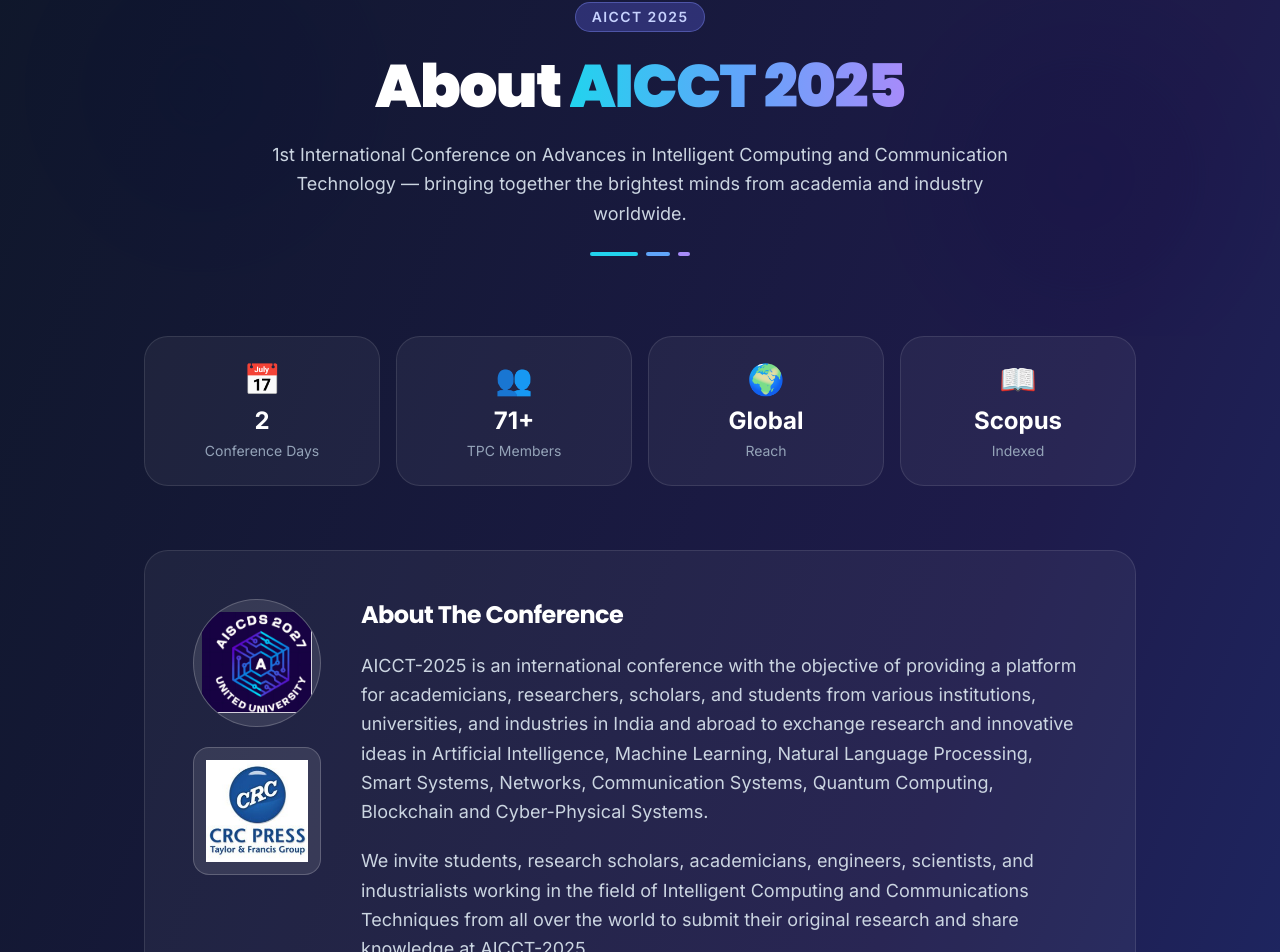
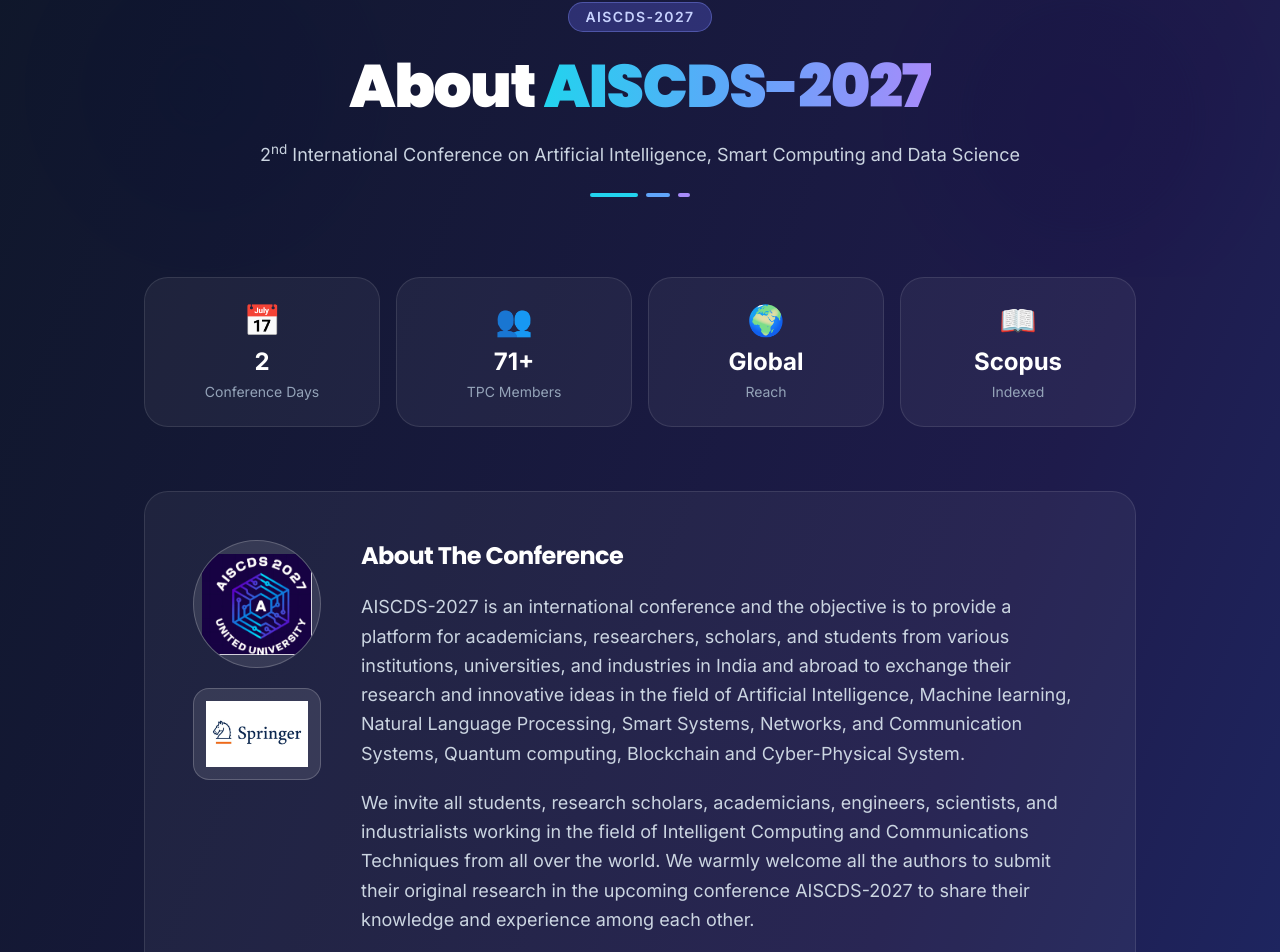
Before and after one commit to manishshukla00/conf_demo, a React (Vite) app: page /about in a window 1280 px wide. Shown: the part 110-1062 px from the top of the page. Built offline with nearby package versions, Linux system fonts and the light colour scheme.

Commit message:
ui update

```diff
--- a/src/components/About.jsx
+++ b/src/components/About.jsx
@@ -12,8 +12,7 @@ const About = () => {
             className="w-40 h-40 object-contain transform transition-transform duration-300 hover:scale-110 hover:shadow-lg"
           />
           <img
-            height={40}
-            src="images/crc.png"
+            src="/images/springer.jpeg"
             alt="Taylor & Francis Logo"
             className="w-40 object-contain transform transition-transform duration-300 hover:scale-110 hover:shadow-lg"
           />
@@ -47,11 +46,11 @@ const About = () => {
             (Extended Version) will be submitted for Scopus/SCIE/SCI Journal
             Publication. <br /> <br /> Special Issue:- Selected Papers (Extended
             version) will be published in <br /> 1. Recent Advances in Computer
-            Science and Communications, Bentham Science Publishers (Scopus){" "}
+            Science and Communications, Bentham Science Publishers (Scopus)
             <br /> 2. International Journal of Sensors, Wireless Communications
             and Control, Bentham Science Publishers (Scopus) <br /> 3. Journal
             of Thermal Engineering (ESCI, Scopus) <br /> 4. Sigma Journal of
-            Engineering and Natural Sciences (ESCI) (No APC for any Journal){" "}
+            Engineering and Natural Sciences (ESCI) (No APC for any Journal)
             <br /> 5. Sensors, MDPI journal (SCIE, Scopus) (APC Applicable)
           </p> */}
         </div>
@@ -63,7 +62,7 @@ const About = () => {
           <a href="https://cmt3.research.microsoft.com/AICCT2025/Submission/Index">
             <button className="px-6 py-2 bg-emerald-600 text-white rounded-full shadow-md hover:bg-emerald-800">
               SUBMIT ARTICLE
-            </button>{" "}
+            </button>
             {""}
           </a>
           <a
@@ -71,10 +70,10 @@ const About = () => {
             download
             className="text-blue-600 underline hover:text-blue-800"
           >
-            {" "}
+
             <button className="px-6 py-2 bg-emerald-600 text-white rounded-full shadow-md hover:bg-emerald-800">
               DOC TEMPLATE
-            </button>{" "}
+            </button>
           </a>
         </div>
       </div>
--- a/src/components/Footer.jsx
+++ b/src/components/Footer.jsx
@@ -56,7 +56,7 @@ const Footer = () => (
       </div>
 
       <div className="mt-8 border-t border-gray-700 pt-6 text-center text-sm text-gray-400">
-        &copy; 2025 AICCT | Developed by Dr. Sanjeev Gupta. All Rights Reserved.
+        &copy; AISCDS-2027 | Developed by Dr. Sanjeev Gupta. All Rights Reserved.
       </div>
     </div>
   </footer>
--- a/src/pages/About.jsx
+++ b/src/pages/About.jsx
@@ -53,7 +53,7 @@ const whyAttend = [
 ];
 
 const publications = [
-  "CRC Press (FIST Series) — Scopus Indexing",
+  "Springer — Lecture Notes in Networks and Systems (LNNS)",
   "Recent Advances in Computer Science & Communications, Bentham Science (Scopus)",
   "International Journal of Sensors, Wireless Comm. & Control, Bentham (Scopus)",
   "Journal of Thermal Engineering (ESCI, Scopus)",
@@ -80,17 +80,18 @@ const About = () => {
 
         <div className="relative z-10 max-w-4xl mx-auto">
           <span className="inline-block px-4 py-1 bg-indigo-500 bg-opacity-30 text-indigo-200 text-sm font-semibold rounded-full border border-indigo-400 border-opacity-40 mb-6 tracking-widest uppercase">
-            AICCT 2025
+            AISCDS-2027
           </span>
           <h1 className={`text-4xl sm:text-5xl lg:text-6xl font-black text-white mb-6 leading-tight transition-all duration-700 ${visible ? "opacity-100 translate-y-0" : "opacity-0 translate-y-8"}`}>
             About{" "}
             <span className="bg-clip-text text-transparent bg-gradient-to-r from-cyan-400 via-blue-400 to-violet-400">
-              AICCT 2025
+              AISCDS-2027
             </span>
           </h1>
           <p className={`text-lg text-slate-300 max-w-3xl mx-auto leading-relaxed transition-all duration-700 delay-100 ${visible ? "opacity-100 translate-y-0" : "opacity-0 translate-y-8"}`}>
-            1st International Conference on Advances in Intelligent Computing and Communication Technology —
-            bringing together the brightest minds from academia and industry worldwide.
+               2<sup>nd</sup> International Conference on
+Artificial Intelligence, Smart Computing
+and Data Science
           </p>
           <div className="mt-6 flex justify-center gap-2">
             <div className="h-1 w-12 rounded-full bg-cyan-400"></div>
@@ -122,23 +123,28 @@ const About = () => {
               <img src="/images/logo.png" alt="AICCT Logo" className="w-full h-full object-contain" />
             </div>
             <div className="w-32 bg-white bg-opacity-10 border border-white border-opacity-20 rounded-2xl flex items-center justify-center overflow-hidden p-3">
-              <img src="/images/crc.png" alt="CRC Press" className="w-full object-contain" />
+              <img src="/images/springer.jpeg" alt="Springer" className="w-full object-contain" />
             </div>
           </div>
           {/* Text */}
           <div className="flex-1 space-y-5">
             <h2 className="text-2xl font-bold text-white">About The Conference</h2>
             <p className="text-slate-300 leading-relaxed">
-              AICCT-2025 is an international conference with the objective of providing a platform for academicians,
-              researchers, scholars, and students from various institutions, universities, and industries in India
-              and abroad to exchange research and innovative ideas in Artificial Intelligence, Machine Learning,
-              Natural Language Processing, Smart Systems, Networks, Communication Systems, Quantum Computing,
-              Blockchain and Cyber-Physical Systems.
+               AISCDS-2027 is an international conference and the objective is to
+            provide a platform for academicians, researchers, scholars, and
+            students from various institutions, universities, and industries in
+            India and abroad to exchange their research and innovative ideas in
+            the field of Artificial Intelligence, Machine learning, Natural
+            Language Processing, Smart Systems, Networks, and Communication
+            Systems, Quantum computing, Blockchain and Cyber-Physical System.
             </p>
             <p className="text-slate-300 leading-relaxed">
-              We invite students, research scholars, academicians, engineers, scientists, and industrialists
-              working in the field of Intelligent Computing and Communications Techniques from all over the world
-              to submit their original research and share knowledge at AICCT-2025.
+             We invite all students, research scholars, academicians, engineers,
+            scientists, and industrialists working in the field of Intelligent
+            Computing and Communications Techniques from all over the world. We
+            warmly welcome all the authors to submit their original research in
+            the upcoming conference AISCDS-2027 to share their knowledge and
+            experience among each other.
             </p>
             <div className="flex flex-wrap gap-3 pt-2">
               <a href="https://cmt3.research.microsoft.com/AICCT2025/Submission/Index" target="_blank" rel="noopener noreferrer"
@@ -196,7 +202,7 @@ const About = () => {
             Key{" "}
             <span className="bg-clip-text text-transparent bg-gradient-to-r from-emerald-400 to-cyan-400">Topics</span>
           </h2>
-          <p className="text-slate-400">Research areas covered at AICCT 2025</p>
+          <p className="text-slate-400">Research areas covered at AISCDS-2027</p>
         </div>
         <div className="grid grid-cols-1 sm:grid-cols-2 lg:grid-cols-4 gap-5">
           {highlights.map((h, i) => (
@@ -257,7 +263,7 @@ const About = () => {
       {/* ── CTA ── */}
       <div className="max-w-3xl mx-auto px-4 pb-20 text-center">
         <div className="bg-gradient-to-br from-blue-600 to-violet-700 rounded-3xl p-10 shadow-2xl">
-          <h2 className="text-2xl sm:text-3xl font-black text-white mb-4">Ready to Join AICCT 2025?</h2>
+          <h2 className="text-2xl sm:text-3xl font-black text-white mb-4">Ready to Join AISCDS-2027?</h2>
           <p className="text-blue-100 mb-8 leading-relaxed">Submit your research and be part of the global conversation shaping the future of intelligent computing.</p>
           <div className="flex flex-wrap gap-4 justify-center">
             <a href="https://cmt3.research.microsoft.com/AICCT2025/Submission/Index" target="_blank" rel="noopener noreferrer"
--- a/src/pages/AuthorGuidlines.jsx
+++ b/src/pages/AuthorGuidlines.jsx
@@ -12,8 +12,9 @@ const AuthorGuidlines = () => {
             </h2>
             <p className="text-lg text-gray-800 mb-4">
               We are excited to welcome authors to submit their technical papers
-              for the International Conference on Advances in Intelligent
-              Computing and Communication Technology (AICCT), 2K25 using
+              for the International Conference on
+Artificial Intelligence, Smart Computing
+and Data Science(AISCDS), 2k27 using
               Microsoft CMT. Please cohere to the instructions outlined below to
               ensure a smooth submission process:
             </p>
@@ -23,7 +24,7 @@ const AuthorGuidlines = () => {
             </h3>
             <p className="text-lg text-gray-800 mb-4">
               To submit your paper, access the Conference Management Toolkit
-              (Microsoft CMT) via the provided{" "}
+              (Microsoft CMT) via the provided
               <Link
                 className="text-blue-600 underline hover:text-blue-800"
                 to={
@@ -132,17 +133,17 @@ const AuthorGuidlines = () => {
                 keywords, and its introduction should summarize the
                 contributions of the paper. The similarity index for a submitted
                 paper should be as per stipulation of publication house. It may
-                vary over time to time.{" "}
+                vary over time to time.
               </li>
 
               <li>
                 The length of the paper should be minimum 4 pages and maximum 5
                 pages including metadata. The metadata should be in the first
-                page of the paper.{" "}
+                page of the paper.
               </li>
               <li>
                 The authors are encouraged to prepare their papers as per the
-                given guidelines.{" "}
+                given guidelines.
               </li>
               <li>
                 Submitted papers must be in PDF format and submitted
@@ -188,10 +189,10 @@ const AuthorGuidlines = () => {
                 submitted article. Any attempt to reveal author details and
                 affiliation at the time of initial submission will lead to
                 rejection summarily of the paper without further processing. The
-                review will be fully Double- Blind in nature.{" "}
+                review will be fully Double- Blind in nature.
               </li>
               <li>
-                {" "}
+
                 All papers that conform to submission guidelines will be
                 evaluated based on originality, technical and/or research
                 content/depth, correctness, relevance to conference,
@@ -216,7 +217,7 @@ const AuthorGuidlines = () => {
               Mode of Presentation:
             </h3>
             <p className="text-lg text-gray-800 mb-4">
-              AICCT 2K25 will be held in hybrid mode, where authors shall
+              AISCDS-2027 will be held in hybrid mode, where authors shall
               present their papers either in physical mode at the conference
               venue or online as per their preference and convenience. The
               proceedings and certificates will be sent to the email ids of the
@@ -224,7 +225,7 @@ const AuthorGuidlines = () => {
               and indexing will remain unchanged.
             </p>
             <p className="text-lg text-gray-800 mb-4">
-              <span className="font-bold">PPT Template for AICCT:</span>
+              <span className="font-bold">PPT Template for AISCDS-2027:</span>
               <a
                 href="/files/ppt-template.pptx"
                 download
@@ -246,12 +247,12 @@ const AuthorGuidlines = () => {
               Microsoft CMT for Review:
             </h3>
             <p className="text-lg text-gray-800">
-              The{" "}
+              The
               <a
                 href="/"
                 className="text-blue-600 underline hover:text-blue-800"
               >
-                Microsoft CMT service{" "}
+                Microsoft CMT service
               </a>
               will be used for managing the peer-reviewing process for this
               conference. This service is provided for free by Microsoft and
@@ -267,7 +268,7 @@ const AuthorGuidlines = () => {
                 href="/"
                 className="text-blue-600 underline hover:text-blue-800"
               >
-                {" "}
+
                 contact us
               </a>
               .
--- a/src/pages/Callforpapers.jsx
+++ b/src/pages/Callforpapers.jsx
@@ -81,7 +81,7 @@ const Callforpapers = () => {
           Call for Papers
         </h1>
         <p className="text-lg text-gray-800 leading-relaxed mb-8 text-center">
-          AICCT-2025 is soliciting original, previously unpublished, and
+          AISCDS-2027 is soliciting original, previously unpublished, and
           high-quality research papers addressing research challenges and
           advances in the tracks mentioned below. The topics of the conference
           include, but are not limited to:
--- a/src/pages/Home.jsx
+++ b/src/pages/Home.jsx
@@ -14,7 +14,7 @@ const Home = () => {
       <ImportantDates />
       <About />
       <Speakers />
-      <Newsletter />
+      {/* <Newsletter /> */}
     </div>
   );
 };
--- a/src/src/components/About.jsx
+++ b/src/src/components/About.jsx
@@ -13,7 +13,7 @@ const About = () => {
           />
           <img
             height={40}
-            src="images/crc.png"
+            src="images/conf_logo.jpeg"
             alt="Taylor & Francis Logo"
             className="w-40 object-contain transform transition-transform duration-300 hover:scale-110 hover:shadow-lg"
           />
@@ -29,7 +29,7 @@ const About = () => {
             India and abroad to exchange their research and innovative ideas in
             the field of Artificial Intelligence, Machine learning, Natural
             Language Processing, Smart Systems, Networks, and Communication
-            Systems, Quantum computing, Blockchain and Cyber-Physical System.{" "}
+            Systems, Quantum computing, Blockchain and Cyber-Physical System.
           </p>
           <p className="text-gray-600 text-justify">
             We invite all students, research scholars, academicians, engineers,
@@ -47,11 +47,11 @@ const About = () => {
             (Extended Version) will be submitted for Scopus/SCIE/SCI Journal
             Publication. <br /> <br /> Special Issue:- Selected Papers (Extended
             version) will be published in <br /> 1. Recent Advances in Computer
-            Science and Communications, Bentham Science Publishers (Scopus){" "}
+            Science and Communications, Bentham Science Publishers (Scopus)
             <br /> 2. International Journal of Sensors, Wireless Communications
             and Control, Bentham Science Publishers (Scopus) <br /> 3. Journal
             of Thermal Engineering (ESCI, Scopus) <br /> 4. Sigma Journal of
-            Engineering and Natural Sciences (ESCI) (No APC for any Journal){" "}
+            Engineering and Natural Sciences (ESCI) (No APC for any Journal)
             <br /> 5. Sensors, MDPI journal (SCIE, Scopus) (APC Applicable)
           </p>
         </div>
@@ -63,18 +63,17 @@ const About = () => {
           <a href="https://cmt3.research.microsoft.com/AICCT2025/Submission/Index">
             <button className="px-6 py-2 bg-emerald-600 text-white rounded-full shadow-md hover:bg-emerald-800">
               SUBMIT ARTICLE
-            </button>{" "}
-            {""}
+            </button>
           </a>
           <a
             href="/files/Word_Sample_template_8.25 x11_column.docx"
             download
             className="text-blue-600 underline hover:text-blue-800"
           >
-            {" "}
+
             <button className="px-6 py-2 bg-emerald-600 text-white rounded-full shadow-md hover:bg-emerald-800">
               DOC TEMPLATE
-            </button>{" "}
+            </button>
           </a>
         </div>
       </div>
```
Also changed, not shown: src/components/Speakers.jsx (+8 -8 lines), public/images/crc.png (deleted), public/images/springer.jpeg (renamed from public/images/conf_logo.jpeg).
